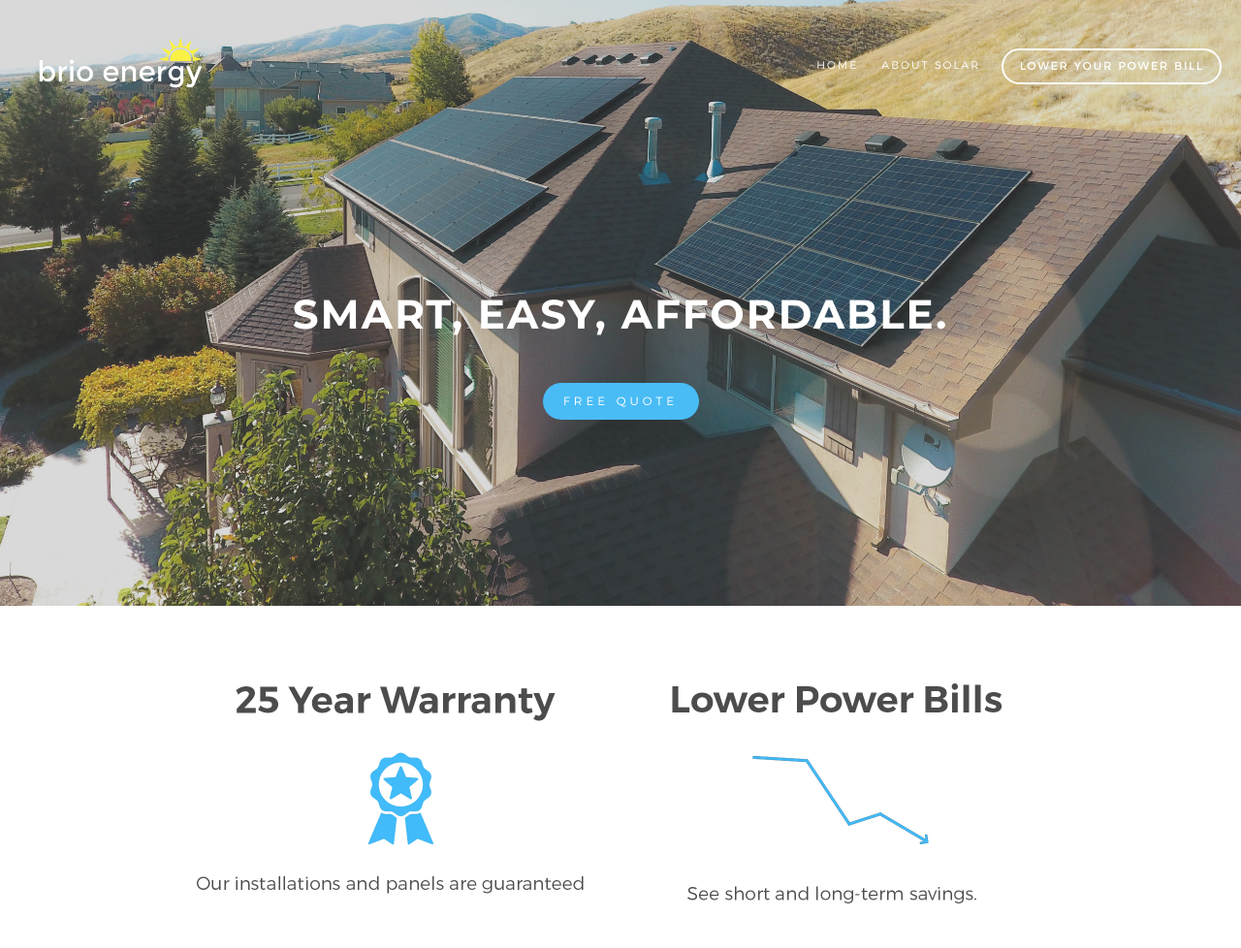
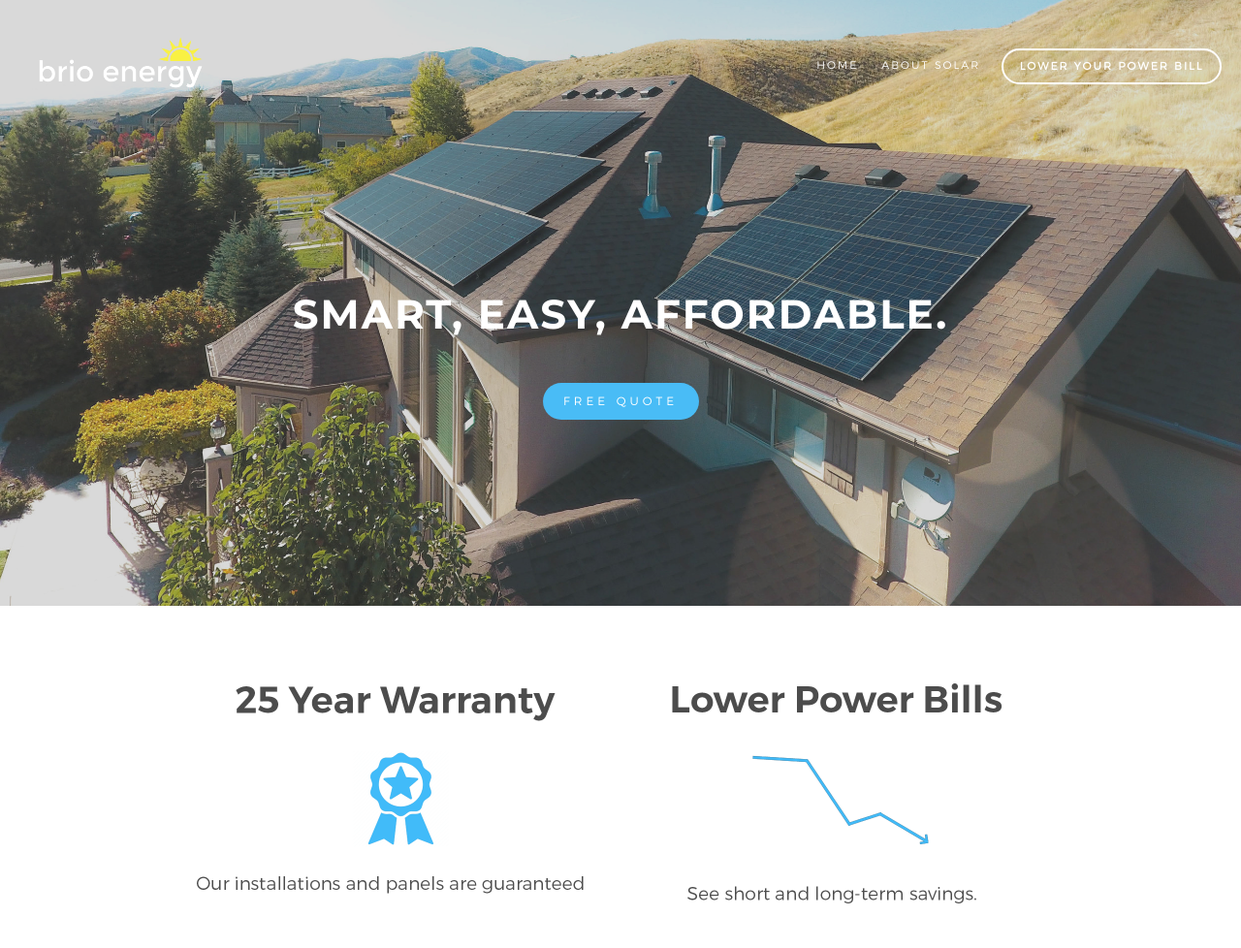
Before and after one commit to austinhollenbaugh/BrioEnergyClone, a plain HTML site: page index.html in a window 1280 px wide. Shown: the top 978 px of the page at 97% size. Drawn offline with Linux system fonts and the light colour scheme; a web font is replaced by a local one.

```diff
--- a/styles/styles.css
+++ b/styles/styles.css
@@ -6,12 +6,19 @@
     font-style: normal;
 }
 
+/*.wrapper {
+    margin-left:auto;
+    margin-right:auto;
+    width:960px;
+}*/
+
 .header-photo {
   background-image: url("./../images/house+w+panels.jpg");
   background-repeat: no-repeat;
-  background-position: 0px -335px;
+  background-position: 0px -300px;
   height: 625px;
-  background-size: 100%;
+  background-size: cover;
+  background-attachment: fixed;
 }
 
 .layer {
```
Also changed, not shown: index.html (+1 -0 lines), 1 other file.
